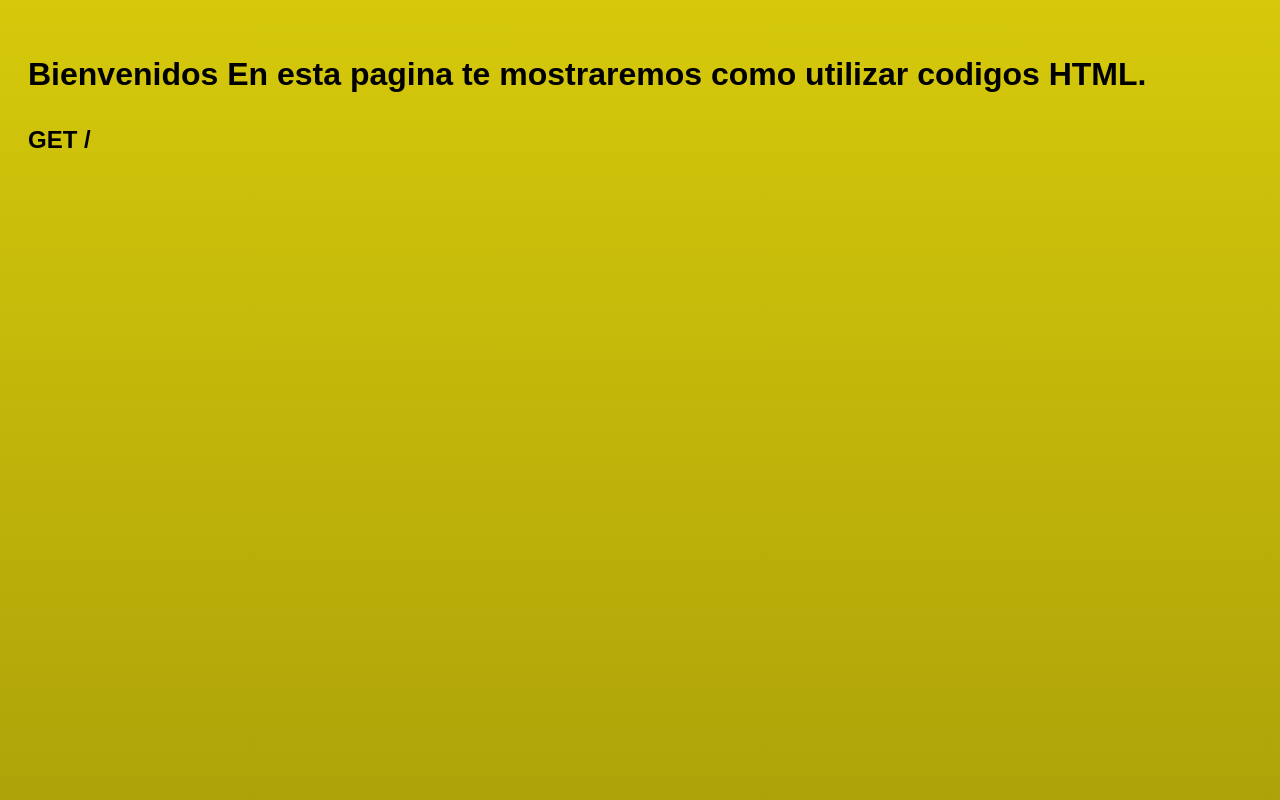
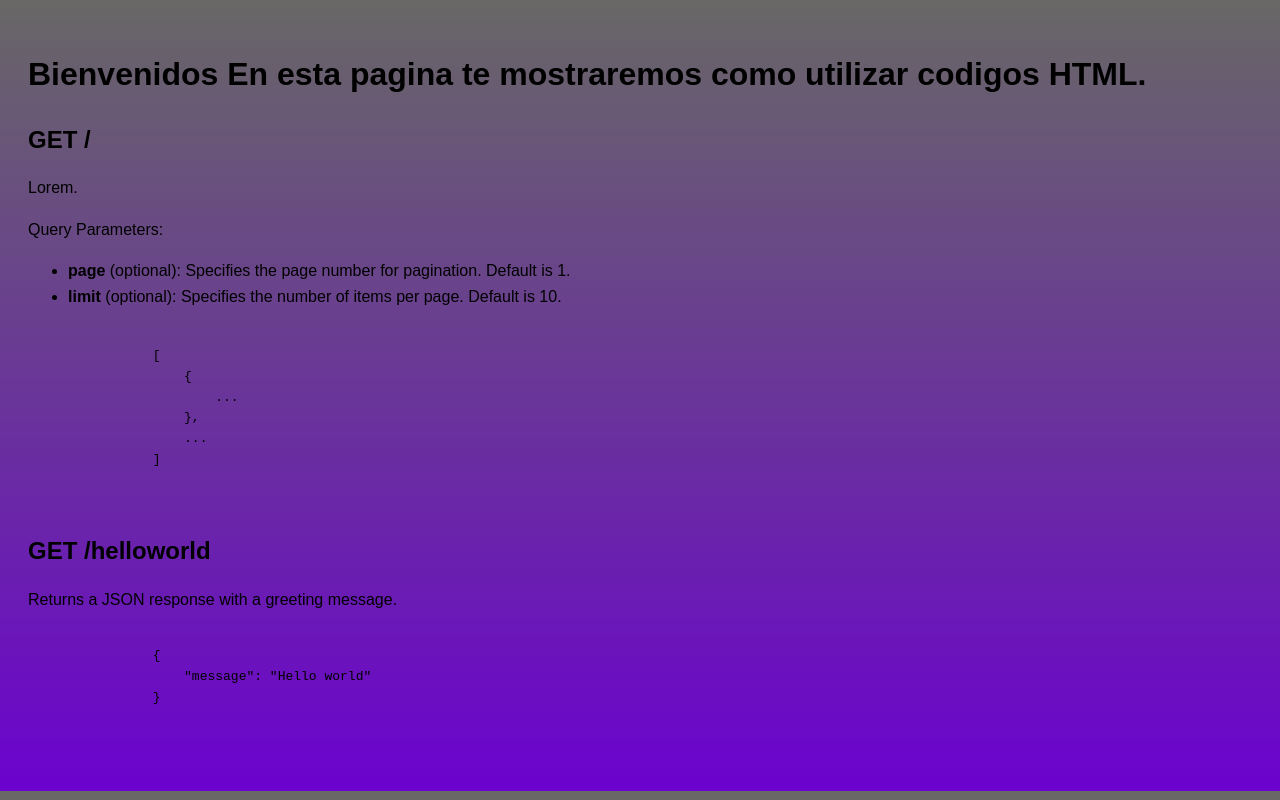
Before and after one commit to NahueSalinas/API, a website: page public/index.html in a window 1280 px wide. Shown: the top 800 px of the page. Drawn offline with Linux system fonts and the light colour scheme.

Commit message:
Cambia casi todo el codigo, se agrega foto, y comentarios.

```diff
--- a/public/index.html
+++ b/public/index.html
@@ -10,23 +10,23 @@
             font-family: Arial, sans-serif;
             line-height: 1.6;
             padding: 20px;
-            background: linear-gradient(rgb(214, 201, 11), rgb(0, 0, 0));
+            background: linear-gradient(rgb(104, 104, 101), rgb(107, 2, 206));
         }
 
         h1 {
-            margin-bottom: 20px;
+            margin-bottom: 5px;
         }
 
         .endpoint {
-            margin-bottom: 30px;
+            margin-bottom: 5px;
         }
 
         .endpoint h2 {
-            margin-bottom: 1000px;
+            margin-bottom: 5px;
         }
 
         .endpoint p {
-            margin-bottom: 500px;
+            margin-bottom: 5px;
         }
     </style>
 </head>
```
